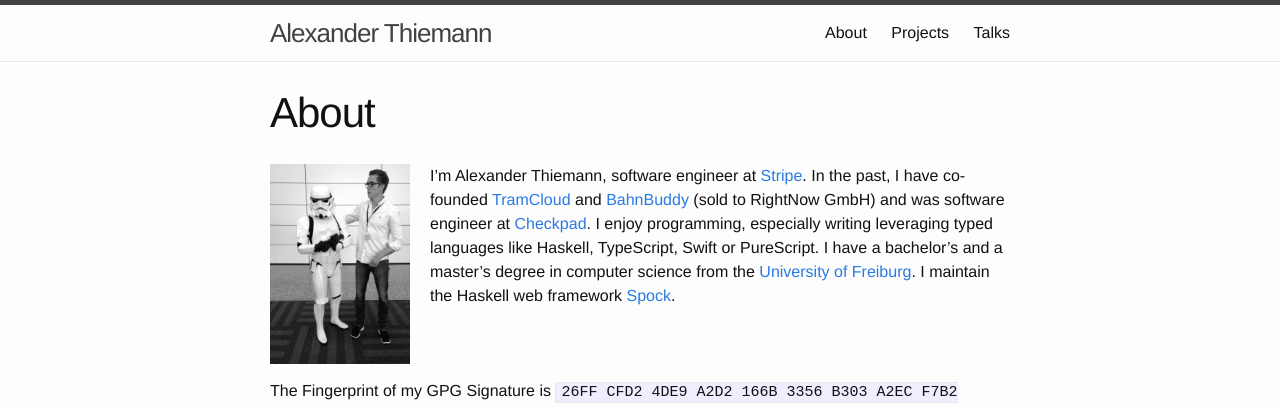
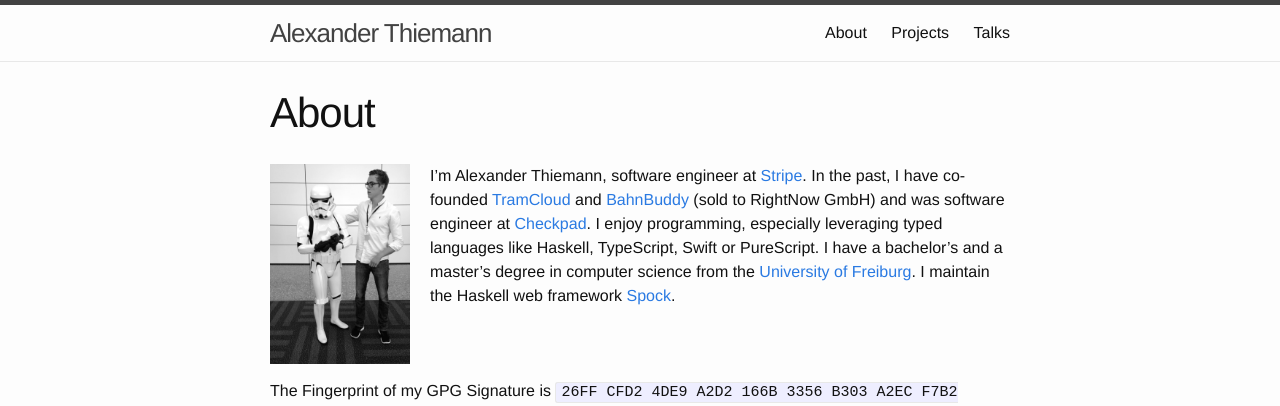
Before and after one commit to agrafix/homepage, a Jekyll site: the page built from about.md, in a window 1280 px wide. Shown: the top 406 px of the page. Built offline with Jekyll 4.4.1, drawn with Linux system fonts in a browser that asks for light colours.

Commit message:
fix typo

```diff
--- a/about.md
+++ b/about.md
@@ -4,7 +4,7 @@ title: About
 permalink: /about/
 ---
 
-<img style="float: left; margin-right: 20px;" width="140" height="200" src="/images/2016-01-28-thiemann-wwdc.jpg"> I'm Alexander Thiemann, software engineer at [Stripe][stripe]. In the past, I have co-founded [TramCloud][tc] and [BahnBuddy][bb] (sold to RightNow GmbH) and was software engineer at [Checkpad][cp]. I enjoy programming, especially writing leveraging typed languages like Haskell, TypeScript, Swift or PureScript. I have a bachelor's and a master's degree in computer science from the [University of Freiburg][uni]. I maintain the Haskell web framework [Spock][spock].
+<img style="float: left; margin-right: 20px;" width="140" height="200" src="/images/2016-01-28-thiemann-wwdc.jpg"> I'm Alexander Thiemann, software engineer at [Stripe][stripe]. In the past, I have co-founded [TramCloud][tc] and [BahnBuddy][bb] (sold to RightNow GmbH) and was software engineer at [Checkpad][cp]. I enjoy programming, especially leveraging typed languages like Haskell, TypeScript, Swift or PureScript. I have a bachelor's and a master's degree in computer science from the [University of Freiburg][uni]. I maintain the Haskell web framework [Spock][spock].
 
 <br style="clear: both;" />
 
```
